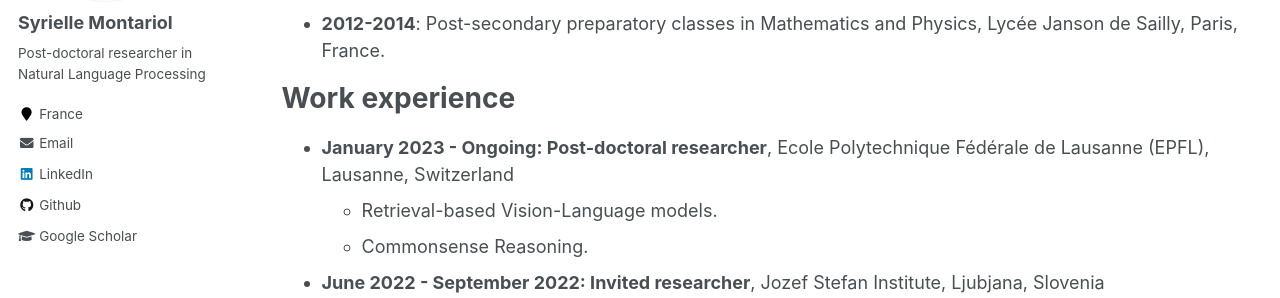
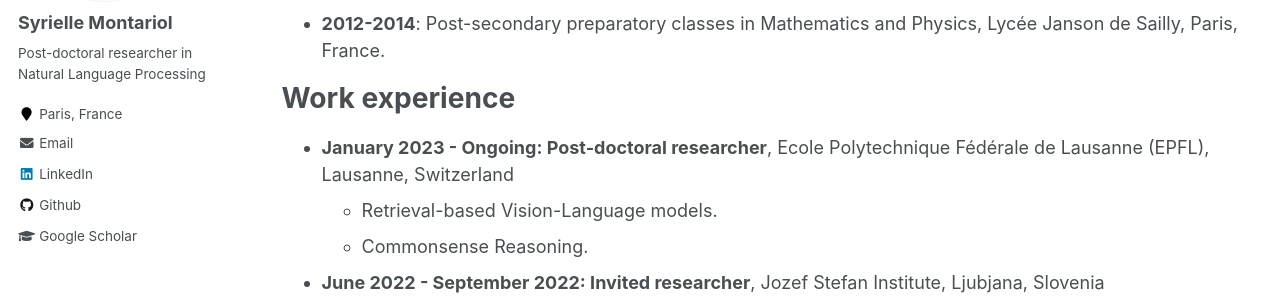
Before and after one commit to smontariol/smontariol.github.io, a Jekyll site: the page built from _pages/cv.md, in a window 1280 px wide. Shown: the part 301-599 px from the top of the page. Built offline with Jekyll 4.4.1, drawn with Linux system fonts in a browser that asks for light colours; some web fonts are replaced.

Commit message:
yearly update

```diff
--- a/_config.yml
+++ b/_config.yml
@@ -10,7 +10,7 @@ locale                   : "en-US"
 title                    : "Syrielle Montariol"
 title_separator          : "-"
 name                     : &name "Syrielle Montariol"
-description              : &description "Post-doctoral researcher in Natural Language Processing"
+description              : &description "CNRS Research Fellow in Natural Language Processing"
 url                      :  https://smontariol.github.io #"http://127.0.0.1:4000/" #https://gaslen.github.io  # https://academicpages.github.io # the base hostname & protocol for your site e.g. "https://mmistakes.github.io"
 baseurl                  : "" # the subpath of your site, e.g. "/blog"
 repository               : "smontariol/smontariol.github.io"
@@ -83,7 +83,7 @@ author:
   name             :  "Syrielle Montariol"
   avatar           : "profil.png"
   bio              : "Post-doctoral researcher in Natural Language Processing"
-  location         : "France"
+  location         : "Paris, France"
   employer         :
   pubmed           :
   googlescholar    : "citations?user=oM63nTMAAAAJ&hl=en"
```
